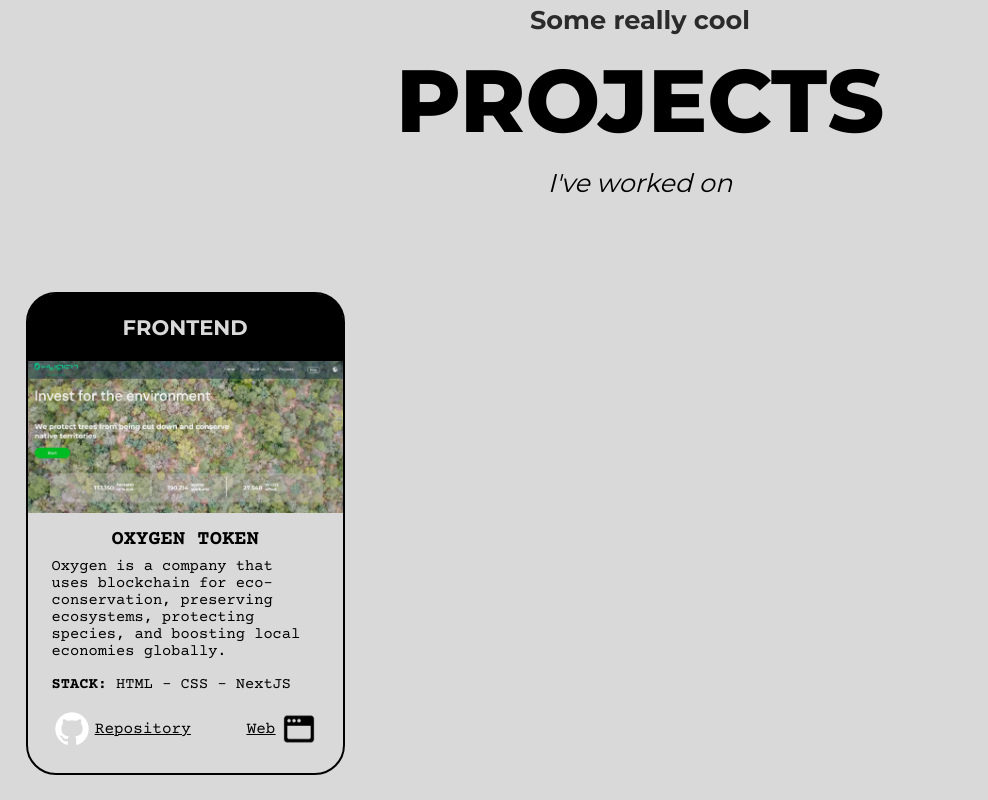
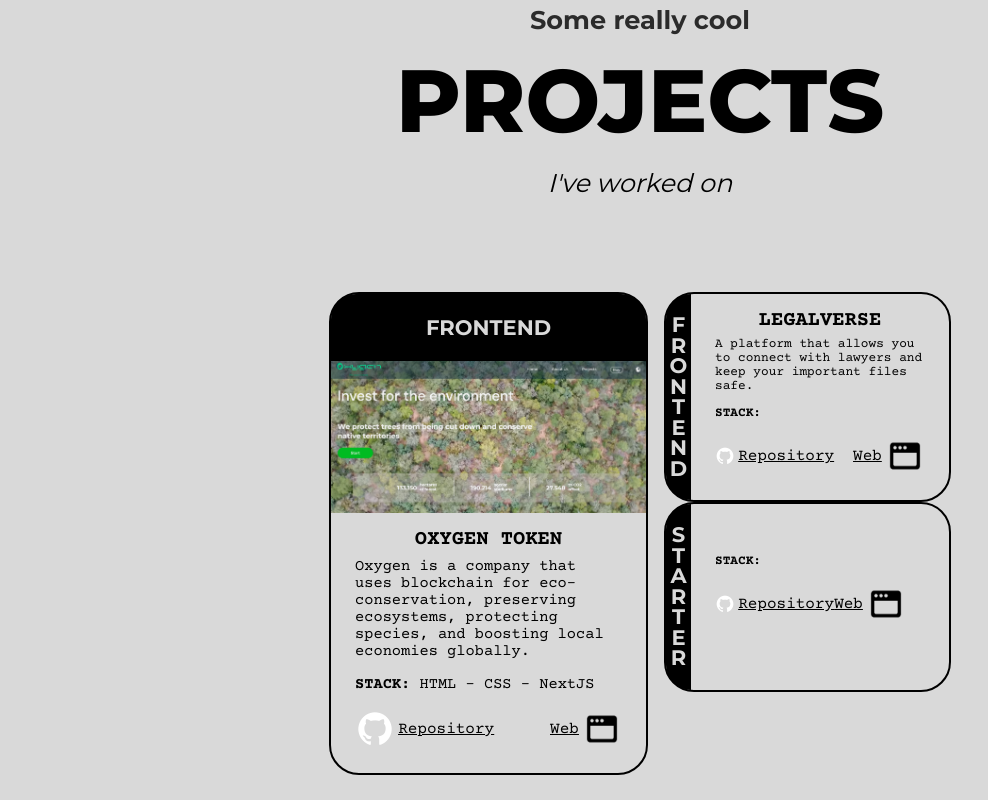
Before and after one commit to contiguima/portfolio-2024, a Next.js app: page / in a window 1280 px wide. Shown: the part 1004-1804 px from the top of the page, without its empty margins (0-988 px from the left). Built offline with nearby package versions, Linux system fonts and the light colour scheme.

Commit message:
[FEAT] small projects card config

```diff
--- a/package.json
+++ b/package.json
@@ -11,7 +11,8 @@
   "dependencies": {
     "next": "14.0.4",
     "react": "^18",
-    "react-dom": "^18"
+    "react-dom": "^18",
+    "sass": "^1.70.0"
   },
   "devDependencies": {
     "prettier": "^3.1.1"
--- a/src/app/components/projects_card/ProjectCardBig.js
+++ b/src/app/components/projects_card/ProjectCardBig.js
@@ -1,7 +1,7 @@
 import Image from "next/image";
 import githubIcon from "../../../../public/assets/icons/github_icon.png"
 import webIcon from "../../../../public/assets/icons/web_icon.png"
-import "./project_card.css"
+import "./project_card.scss"
 
 const ProjectCardBig = ({tag, image, title, description, stack, repository, deploy}) =>{
     return(
--- a/src/app/components/projects_card/ProjectCardSmall.js
+++ b/src/app/components/projects_card/ProjectCardSmall.js
@@ -0,0 +1,43 @@
+import Image from "next/image";
+import githubIcon from "../../../../public/assets/icons/github_icon.png"
+import webIcon from "../../../../public/assets/icons/web_icon.png"
+import "./project_card.scss"
+
+const ProjectCardSmall = ({tag, title, description, stack, repository, deploy}) =>{
+    return <div className="project-card-s">
+        <div className="project-tag-s">
+                <h3>{tag}</h3>
+        </div>
+
+        <div className="project-description-s">
+                <h2>{title}</h2>
+                <p>{description}</p>
+                <span><b>STACK:</b> {stack}</span>
+                <div className="project-links">
+                    <div className="project-link">
+                    <Image
+                    className="project-link-img-s"
+                    src={githubIcon}
+                    alt="Github logo"/>
+                    <a
+                    target="_blank"
+                    href={repository}>Repository</a>
+                    </div>
+
+                    <div className="project-link"><a
+                    target="_blank"
+                    href={deploy}>Web</a>
+                    <Image
+                    className="project-link-img"
+                    src={webIcon}
+                    alt="Web logo"/></div>
+
+
+                </div>
+                </div>
+
+    </div>
+
+}
+
+export default ProjectCardSmall
--- a/src/app/components/projects_card/project_card.css
+++ b/src/app/components/projects_card/project_card.scss
@@ -12,7 +12,7 @@
     height: auto;
 }
 
-.project-tag{
+@mixin project-tag{
     text-align: center;
     background-color: black;
     color: #D9D9D9;
@@ -21,16 +21,23 @@
     font-family: var(--principal-font);
     font-weight: 700;
     font-size: clamp(18px, 1.4vw, 22px);
-
 }
 
-.project-description{
+.project-tag{
+    @include project-tag;
+}
+
+@mixin project-description{
     padding: 1.5em;
     display: flex;
     flex-direction: column;
 }
 
-.project-description h2{
+.project-description{
+    @include project-description;
+}
+
+.project-description h2, .project-description-s h2{
     font-family: var(--sec-font);
     font-weight: 700;
     text-align: center;
@@ -68,3 +75,44 @@
 .project-link a{
     color: black;
 }
+
+.project-card-s{
+    display: flex;
+    flex-direction: row;
+    max-width: 300px;
+    height: auto;
+    border: solid black 2px;
+    border-radius: 30px;
+}
+
+.project-tag-s{
+    @include project-tag;
+    display: flex;
+    border-bottom-left-radius: 25px;
+    border-top-right-radius: 0px;
+    justify-content: center;
+
+
+}
+.project-tag-s h3 {
+    word-break:break-all;
+    max-width: clamp(25px,1.9vw, 30px);
+    line-height: clamp(20px, 1.6vw, 24px);
+
+}
+
+.project-description-s{
+    @include project-description;
+    max-width: 210px;
+}
+
+.project-description-s p, .project-card-s span{
+    font-family: var(--sec-font);
+    font-size: clamp(12px, 1vw, 15px);
+}
+
+.project-link-img-s{
+    max-height: 20px;
+    width: auto;
+
+}
--- a/src/app/globals.css
+++ b/src/app/globals.css
@@ -230,12 +230,17 @@
   display: flex;
   flex-direction: row;
   flex-wrap: wrap;
-  padding: clamp(10px, 2vw, 32px)
+  padding: clamp(10px, 2vw, 32px);
+  gap: 2vh;
+  justify-content: center;
 }
 
+.projects-column{
+
+}
 @media (max-width: 500px){
   .projects-container{
-    justify-content: center;
+
     align-items: center;
   }
 }
--- a/src/app/page.js
+++ b/src/app/page.js
@@ -5,7 +5,7 @@
 import Navbar from "./components/navbar/Navbar"
 import BorderComponent from "./components/border_component/BorderComponent";
 import ProjectCardBig from "./components/projects_card/ProjectCardBig";
-
+import ProjectCardSmall from "./components/projects_card/ProjectCardSmall";
 
 //Styles
 import "./globals.css";
@@ -19,6 +19,7 @@
 import eyesIcon from "../../public/assets/icons/eyes_icon.png";
 import spotifyLogo from "../../public/assets/icons/spotify_icon.png";
 import oxygenImg from "../../public/assets/images/oxygen_project_img.png";
+
 
 
 export default function Home() {
@@ -89,6 +90,15 @@
         stack = "HTML - CSS - NextJS"
         repository="https://github.com/oxygen-token/web-oxygen"
         deploy = "https://oxygentoken.org/"/>
+        <div className="projects-column">
+          <ProjectCardSmall
+          tag= "FRONTEND"
+          title="Legalverse"
+          description="A platform that allows you to connect with lawyers and keep your important files safe."/>
+          <ProjectCardSmall
+          tag="STARTER"
+          />
+        </div>
 
       </div>
     </section>
```
Also changed, not shown: 1 other file (tests, documents, lock files or other folders).
